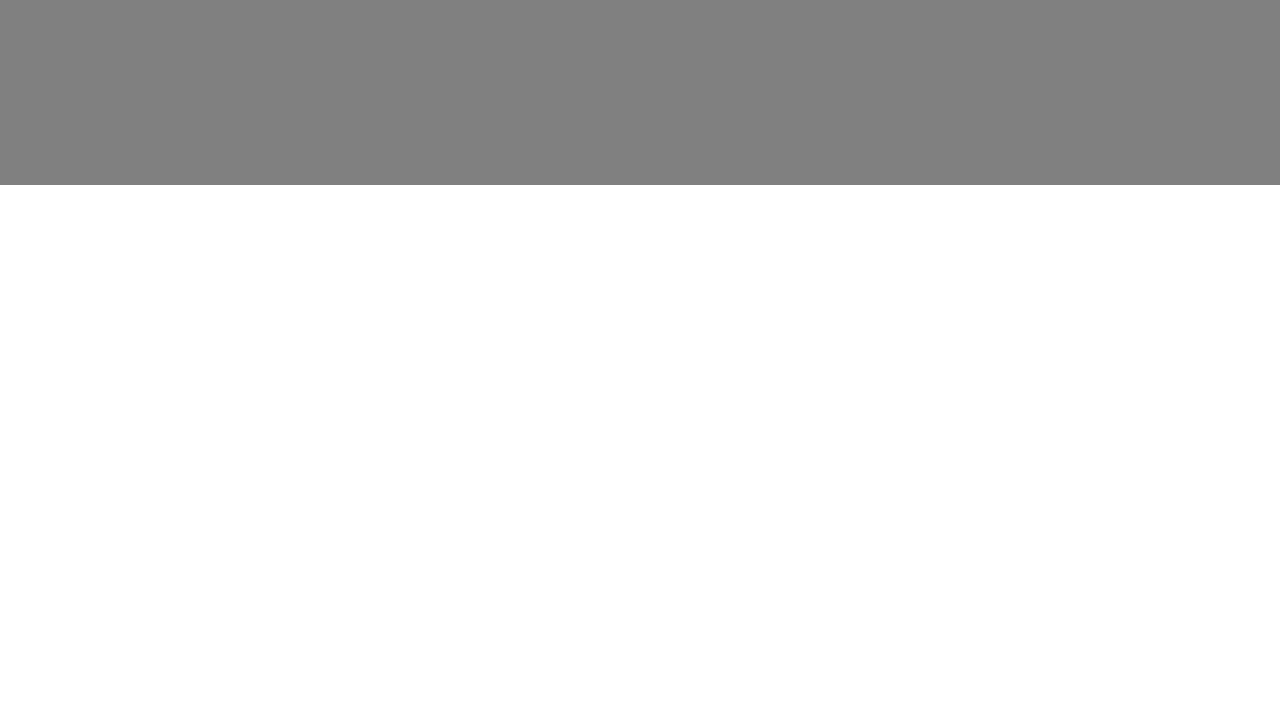
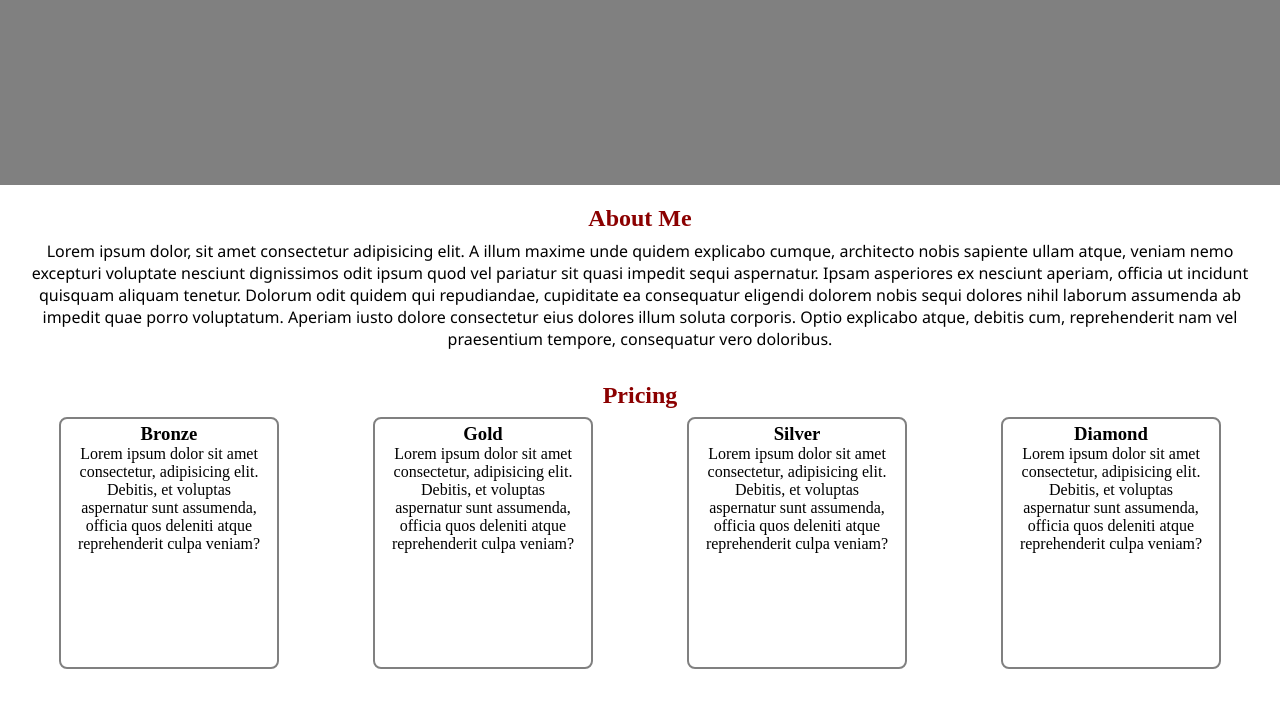
Before and after one commit to hassannaftabb/CSS-CLASSES, a plain HTML site: page Project1/index.html in a window 1280 px wide. Shown: the part 395-1101 px from the top of the page. Before the commit the page ends 800 px from the top, so only its background shows below. Drawn offline with Linux system fonts and the light colour scheme.

Commit message:
Cards section add

```diff
--- a/Project1/index.css
+++ b/Project1/index.css
@@ -1,6 +1,7 @@
 * {
   padding: 0;
   margin: 0;
+  overflow-x: hidden;
 }
 .header {
   display: flex;
@@ -28,7 +29,7 @@ a {
   text-decoration: none;
   color: white;
   font-weight: bold;
-  font-family: 'Franklin Gothic Medium', 'Arial Narrow', Arial, sans-serif;
+  font-family: "Franklin Gothic Medium", "Arial Narrow", Arial, sans-serif;
 }
 
 a:hover {
@@ -57,7 +58,7 @@ a:hover {
   align-items: center;
   justify-content: center;
   flex-direction: column;
-  background-image: url('background.webp');
+  background-image: url("background.webp");
 }
 
 .hero-heading {
@@ -67,3 +68,49 @@ a:hover {
   padding: 12px;
   font-weight: bold;
 }
+
+.about-me-section {
+  display: flex;
+  flex-direction: column;
+  text-align: center;
+  padding: 12px;
+}
+.about-me-heading {
+  margin: 8px 0px;
+  color: darkred;
+}
+
+.about-me-text {
+  font-size: 16px;
+  font-family: "Segoe UI", Tahoma, Geneva, Verdana, sans-serif;
+}
+
+.cards-section {
+  display: flex;
+  flex-direction: column;
+  text-align: center;
+  padding: 12px;
+  height: 40vh;
+}
+
+.cards-heading {
+  margin: 8px 0px;
+  color: darkred;
+}
+
+.cards {
+  display: flex;
+  justify-content: space-around;
+}
+
+.card {
+  min-height: 30vh;
+  border: 2px solid gray;
+  min-width: 15vw;
+  max-width: 15vw;
+  border-radius: 8px;
+  padding: 4px 12px;
+}
+.card p {
+  font-size: 16px;
+}
--- a/Project1/index.html
+++ b/Project1/index.html
@@ -43,6 +43,62 @@
         <div class="hero-heading">Welcome to Kuch Bhi!</div>
         <button class="btn">Get Started</button>
       </section>
+
+      <!-- about me  -->
+      <section class="about-me-section">
+        <h1 class="about-me-heading">About Me</h1>
+        <p class="about-me-text">
+          Lorem ipsum dolor, sit amet consectetur adipisicing elit. A illum
+          maxime unde quidem explicabo cumque, architecto nobis sapiente ullam
+          atque, veniam nemo excepturi voluptate nesciunt dignissimos odit ipsum
+          quod vel pariatur sit quasi impedit sequi aspernatur. Ipsam asperiores
+          ex nesciunt aperiam, officia ut incidunt quisquam aliquam tenetur.
+          Dolorum odit quidem qui repudiandae, cupiditate ea consequatur
+          eligendi dolorem nobis sequi dolores nihil laborum assumenda ab
+          impedit quae porro voluptatum. Aperiam iusto dolore consectetur eius
+          dolores illum soluta corporis. Optio explicabo atque, debitis cum,
+          reprehenderit nam vel praesentium tempore, consequatur vero doloribus.
+        </p>
+      </section>
+
+      <!-- cards section -->
+      <section class="cards-section">
+        <h1 class="cards-heading">Pricing</h1>
+        <div class="cards">
+          <div class="card">
+            <h3>Bronze</h3>
+            <p>
+              Lorem ipsum dolor sit amet consectetur, adipisicing elit. Debitis,
+              et voluptas aspernatur sunt assumenda, officia quos deleniti atque
+              reprehenderit culpa veniam?
+            </p>
+          </div>
+          <div class="card">
+            <h3>Gold</h3>
+            <p>
+              Lorem ipsum dolor sit amet consectetur, adipisicing elit. Debitis,
+              et voluptas aspernatur sunt assumenda, officia quos deleniti atque
+              reprehenderit culpa veniam?
+            </p>
+          </div>
+          <div class="card">
+            <h3>Silver</h3>
+            <p>
+              Lorem ipsum dolor sit amet consectetur, adipisicing elit. Debitis,
+              et voluptas aspernatur sunt assumenda, officia quos deleniti atque
+              reprehenderit culpa veniam?
+            </p>
+          </div>
+          <div class="card">
+            <h3>Diamond</h3>
+            <p>
+              Lorem ipsum dolor sit amet consectetur, adipisicing elit. Debitis,
+              et voluptas aspernatur sunt assumenda, officia quos deleniti atque
+              reprehenderit culpa veniam?
+            </p>
+          </div>
+        </div>
+      </section>
     </main>
   </body>
 </html>
```
